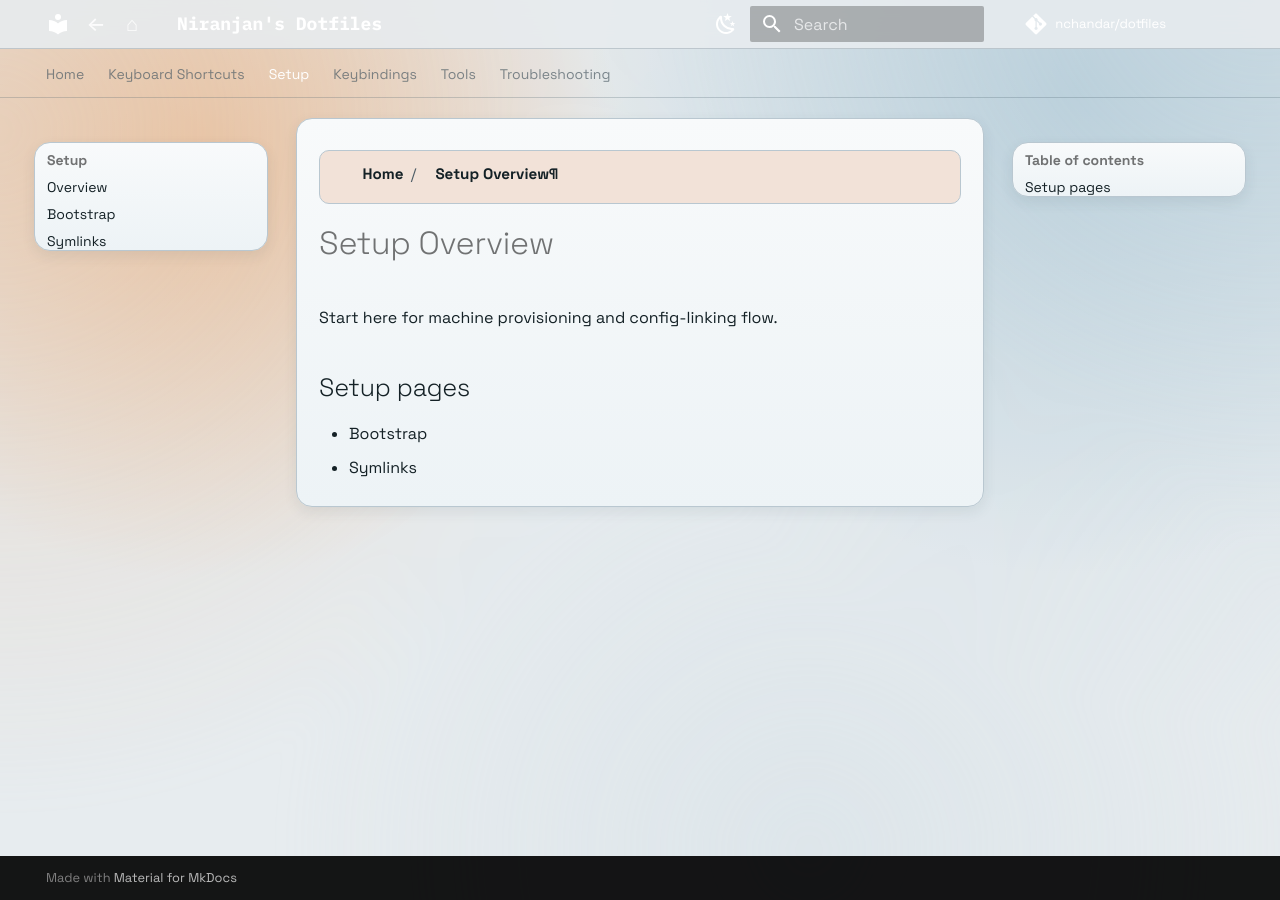
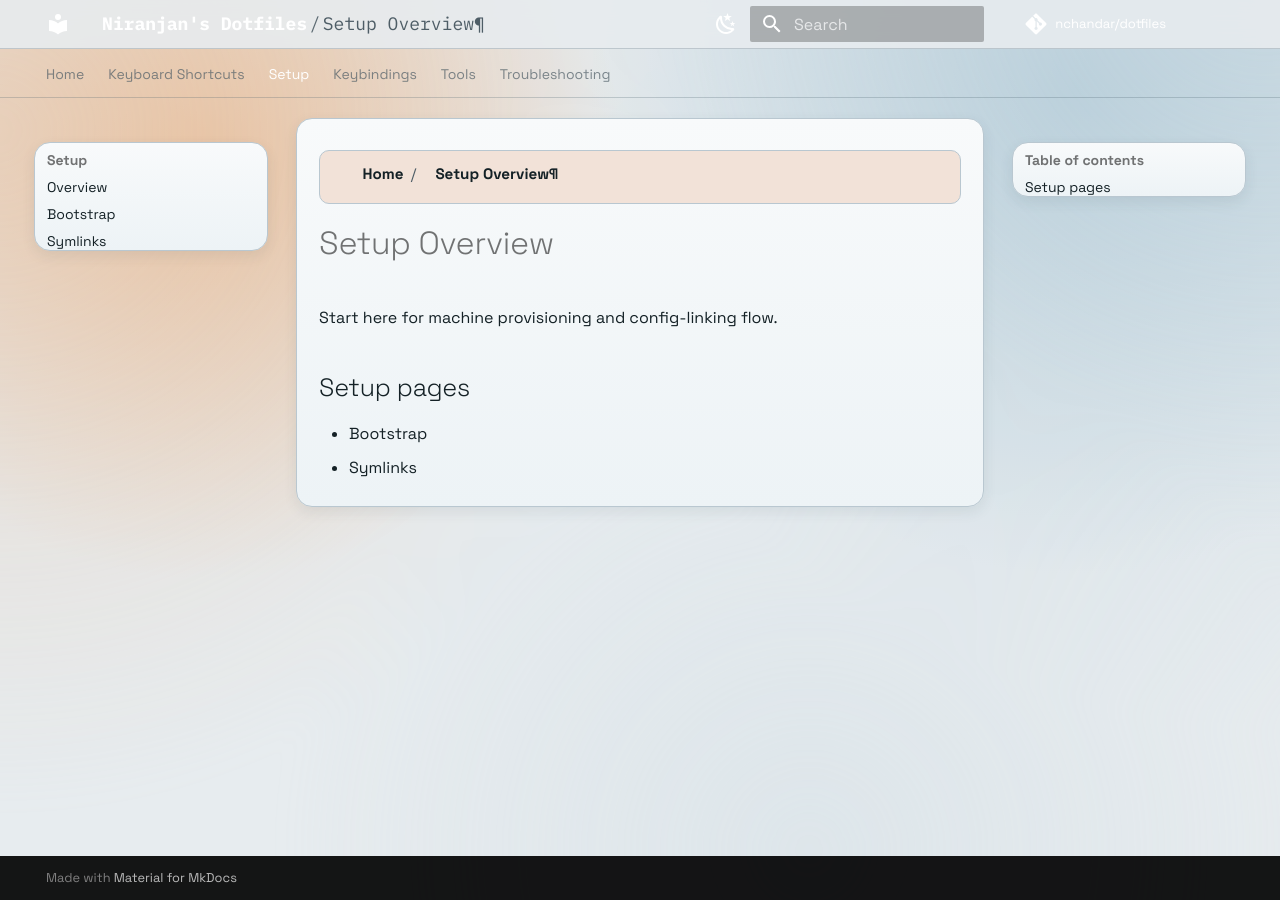
Before and after one commit to nchandar/dotfiles, an MkDocs documentation site: the page built from docs/setup/index.md, in a window 1280 px wide. Built offline with MkDocs 1.6.1 and Material for MkDocs 9.7.7, drawn with Linux system fonts in a browser that asks for light colours; comment, search, counter and statistics services are not loaded.

Commit message:
Simplify header: stable site title plus current page and remove home/back buttons

```diff
--- a/docs/javascripts/header-home-link.js
+++ b/docs/javascripts/header-home-link.js
@@ -1,4 +1,5 @@
 (function () {
+  var SITE_TITLE = "Niranjan's Dotfiles";
   var LABELS = {
     "keyboard-shortcuts": "Keyboard Shortcuts",
     "keybindings": "Keybindings",
@@ -35,52 +36,56 @@
     return normalizePath(current) === normalizePath(rootPath);
   }
 
-  function wireHeaderTitleToHome(homeHref) {
+  function currentPageLabel(rootPath) {
+    var h1 = document.querySelector("article h1");
+    if (h1 && h1.textContent.trim()) return h1.textContent.trim();
+
+    var path = window.location.pathname;
+    var relative = path.startsWith(rootPath) ? path.slice(rootPath.length) : path.replace(/^\/+/, "");
+    relative = relative.replace(/index\.html$/, "").replace(/\/$/, "");
+    var parts = relative.split("/").filter(Boolean);
+    return parts.length ? prettify(parts[parts.length - 1]) : "Home";
+  }
+
+  function renderHeaderTitle(homeUrl, rootPath) {
     var title = document.querySelector(".md-header__title");
     if (!title) return;
-    title.style.cursor = "pointer";
-    title.setAttribute("role", "link");
-    title.setAttribute("aria-label", "Go to homepage");
-    title.onclick = function () { window.location.href = homeHref; };
-  }
 
-  function insertHeaderButtons(homeUrl) {
-    var inner = document.querySelector(".md-header__inner");
-    if (!inner) return;
-    var title = inner.querySelector(".md-header__title");
-    if (!title) return;
+    var isHome = isHomePath(window.location.pathname, rootPath);
+    var currentLabel = currentPageLabel(rootPath);
 
-    var existing = inner.querySelector(".custom-header-actions");
-    if (existing) existing.remove();
+    title.innerHTML = "";
 
-    var wrapper = document.createElement("div");
-    wrapper.className = "custom-header-actions";
-    var isHome = isHomePath(window.location.pathname, normalizePath(homeUrl.pathname));
-
-    var backBtn = document.createElement("button");
-    backBtn.className = "custom-header-btn";
-    backBtn.type = "button";
-    backBtn.textContent = "←";
-    backBtn.setAttribute("aria-label", "Go back");
-    backBtn.title = "Back";
-    backBtn.onclick = function () {
-      if (window.history.length > 1) {
-        window.history.back();
-      } else {
-        window.location.href = homeUrl.href;
-      }
-    };
+    var wrap = document.createElement("span");
+    wrap.className = "custom-title-wrap";
 
     var homeLink = document.createElement("a");
-    homeLink.className = "custom-header-btn";
+    homeLink.className = "custom-site-title";
     homeLink.href = homeUrl.href;
-    homeLink.textContent = "⌂";
+    homeLink.textContent = SITE_TITLE;
     homeLink.setAttribute("aria-label", "Go to homepage");
-    homeLink.title = "Home";
 
-    if (!isHome) wrapper.appendChild(backBtn);
-    wrapper.appendChild(homeLink);
-    inner.insertBefore(wrapper, title);
+    wrap.appendChild(homeLink);
+
+    if (!isHome && currentLabel !== "Home") {
+      var sep = document.createElement("span");
+      sep.className = "custom-title-sep";
+      sep.textContent = " / ";
+
+      var page = document.createElement("span");
+      page.className = "custom-current-page";
+      page.textContent = currentLabel;
+
+      wrap.appendChild(sep);
+      wrap.appendChild(page);
+    }
+
+    title.appendChild(wrap);
+    title.style.cursor = "pointer";
+    title.onclick = function (event) {
+      if (event.target && event.target.tagName && event.target.tagName.toLowerCase() === "a") return;
+      window.location.href = homeUrl.href;
+    };
   }
 
   function insertBreadcrumbs(homeUrl, rootPath) {
@@ -154,8 +159,7 @@
     var homeUrl = new URL(logo.getAttribute("href") || ".", window.location.href);
     var rootPath = normalizePath(homeUrl.pathname);
 
-    wireHeaderTitleToHome(homeUrl.href);
-    insertHeaderButtons(homeUrl);
+    renderHeaderTitle(homeUrl, rootPath);
     insertBreadcrumbs(homeUrl, rootPath);
   }
 
--- a/docs/stylesheets/extra.css
+++ b/docs/stylesheets/extra.css
@@ -184,35 +184,31 @@ body::before {
   font-weight: 700;
 }
 
-.custom-header-actions {
-  display: flex;
-  gap: 0.4rem;
-  margin-right: 0.55rem;
-  align-items: center;
+.custom-title-wrap {
+  display: inline-flex;
+  align-items: baseline;
+  gap: 0.12rem;
+  max-width: 100%;
+  overflow: hidden;
+  white-space: nowrap;
 }
 
-.custom-header-btn {
-  border: 0;
-  background: transparent;
-  color: var(--md-primary-bg-color);
-  font-family: inherit;
-  font-size: 1rem;
-  font-weight: 500;
-  width: 1.4rem;
-  height: 1.4rem;
-  display: inline-flex;
-  align-items: center;
-  justify-content: center;
-  padding: 0;
-  line-height: 1;
+.custom-site-title {
   text-decoration: none;
-  cursor: pointer;
-  white-space: nowrap;
-  opacity: 0.86;
+  color: inherit;
+  font-weight: 600;
 }
 
-.custom-header-btn:hover {
-  opacity: 1;
+.custom-title-sep {
+  color: var(--pf-muted);
+  opacity: 0.9;
+}
+
+.custom-current-page {
+  color: var(--pf-muted);
+  font-weight: 500;
+  overflow: hidden;
+  text-overflow: ellipsis;
 }
 
 .custom-breadcrumbs {
@@ -259,9 +255,7 @@ body::before {
     padding: 0.9rem 0.85rem 1.1rem;
   }
 
-  .custom-header-btn {
-    width: 1.3rem;
-    height: 1.3rem;
-    font-size: 0.94rem;
+  .custom-current-page {
+    max-width: 32vw;
   }
 }
```
